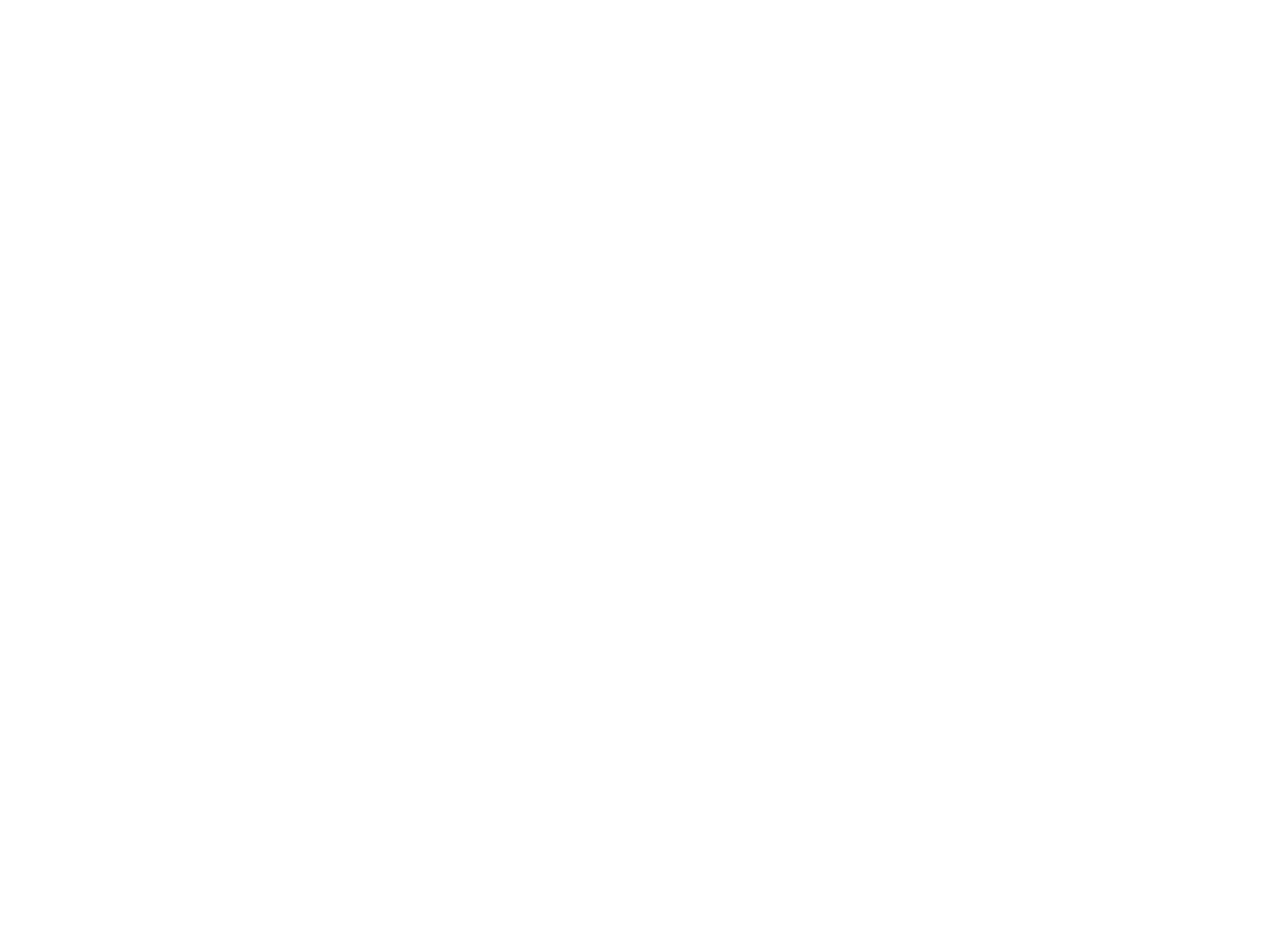
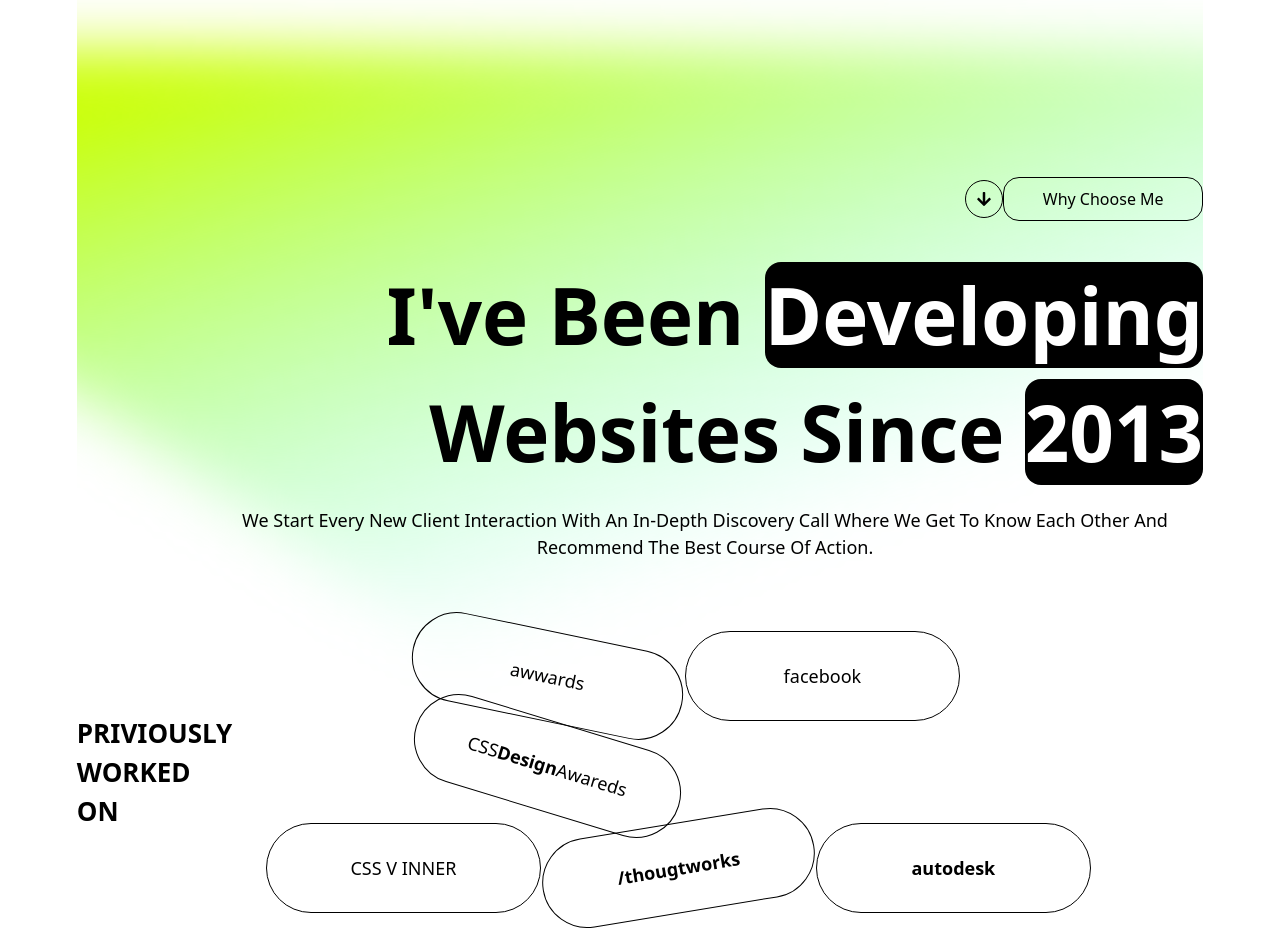
Before and after one commit to Md-Shorif-200/Raintor-Task-1, a React (Vite) app: page / in a window 1280 px wide. Shown: the part 1785-2720 px from the top of the page. Before the commit the page ends 1754 px from the top, so only its background shows below. Built offline with nearby package versions, Linux system fonts and the light colour scheme.

Commit message:
implement about section

```diff
--- a/src/Components/Navbar.jsx
+++ b/src/Components/Navbar.jsx
@@ -6,7 +6,7 @@
 
 const Navbar = ({handleDarkmodemode,mode}) => {
     return (
-        <nav className='nav_align py-[28px] px-[50px] sticky top-0 shadow-xl bg-white dark:bg-black'>
+        <nav className='nav_align py-[28px] px-[50px] sticky top-0 shadow-xl bg-white dark:bg-black z-50'>
               {/* nav logo */}
                  <div className="nav_logo ">
                       <h1 className='uppercase text-[34px] font-bold'>DEVLOP.ME</h1>
--- a/src/Components/Primary_btn.jsx
+++ b/src/Components/Primary_btn.jsx
@@ -4,6 +4,8 @@
 
 const Primary_btn = ({Text,icon}) => {
     return (
+
+
 
              <button className=' w-[182px] h-[58px] flex  items-center gap-x-2 capitalize border border-black dark:border-white py-5 rounded-[29px]'>
                              <div className= {`icon w-[38px] h-[38px] flex justify-center items-center  text-black dark:text-white  border border-black dark:border-white rounded-full`}>
--- /dev/null
+++ b/src/Components/Secondary_btn.jsx
@@ -0,0 +1,19 @@
+import React from 'react';
+import { FaArrowDown } from 'react-icons/fa';
+
+const Secondary_btn = () => {
+    return (
+        <div>
+             <div className='flex items-center '>
+                                 <div className= {`icon w-[38px] h-[38px] flex justify-center items-center  text-white border border-white rounded-full`}>
+                                                    <FaArrowDown></FaArrowDown>
+                                            </div>
+                                            <div>
+                                                 <p className='w-[200px] h-[44px] text-[16px] text-center text-white border border-white rounded-2xl capitalize flex items-center justify-center'>Why choose me</p>
+                                                  </div>
+                               </div>
+        </div>
+    );
+};
+
+export default Secondary_btn;
--- /dev/null
+++ b/src/Pages/HomePage/About.jsx
@@ -0,0 +1,48 @@
+import React from 'react';
+import aboutImg from '../../assets/about_img.png'
+import { FaArrowDown } from 'react-icons/fa';
+
+
+
+
+const About = () => {
+    return (
+        <div className=' w-[88%] mx-auto  pt-[208px]  ' style={{backgroundImage : `url(${aboutImg})`,backgroundPosition: 'center', backgroundSize: 'cover', backgroundRepeat : 'no-repeat'}}>
+
+                  <div className='flex justify-end items-center'>
+                                                 <div className= {` w-[38px] h-[38px] flex justify-center items-center  text-black border border-black rounded-full`}>
+                                                                    <FaArrowDown></FaArrowDown>
+                                                            </div>
+                                                            <div>
+                                                                 <p className='w-[200px] h-[44px] text-[16px] text-center text-black border border-black rounded-2xl capitalize flex items-center justify-center'>Why choose me</p>
+                                                                  </div>
+                    </div>
+
+               <div className='pl-[130px]'>
+                     <h1 className='text-[78px] font-bold capitalize text-end mt-9 mb-4'>I've been <span className='banner_badge'>Developing <br /> </span> Websites since <span className='banner_badge'>2013</span></h1>
+
+                    <p className='text-[18px] capitalize font-normal text-center mb-[70px]'> We start every new client interaction with an in-depth discovery call where we get to know each other and recommend the best course of action.</p>
+               </div>
+
+               <div className="flex items-center gap-x-8">
+                    <h2 className='uppercase text-[26px] font-bold'>priviously <br /> worked on</h2>
+
+                    <div className="about-btn">
+                          <div className="btn_group ml-36">
+                                  <button className='rotate-[11.73deg] ' >awwards</button>
+                                  <button className=' ' >facebook</button>
+                                  <button className='rotate-[16.97deg]  '>CSS<span className='font-bold'>Design</span>Awareds </button>
+                          </div>
+                          <div className="btn_group mt-3">
+                            <button >CSS V INNER</button>
+                            <button className='font-bold -rotate-[9.34deg]' >/thougtworks</button>
+                            <button className='font-bold' >autodesk</button>
+                          </div>
+                    </div>
+               </div>
+
+        </div>
+    );
+};
+
+export default About;
--- a/src/Pages/HomePage/Banner.jsx
+++ b/src/Pages/HomePage/Banner.jsx
@@ -1,39 +1,56 @@
-import React from 'react';
-import bannerImg from '../../assets/banner_img.png'
-import { FaFacebook, FaInstagram, FaTwitter } from 'react-icons/fa';
+import React from "react";
+import bannerImg from "../../assets/banner_img.png";
+import { FaFacebook, FaInstagram, FaTwitter } from "react-icons/fa";
 import { TfiLayoutLineSolid } from "react-icons/tfi";
-import Primary_btn from '../../Components/Primary_btn';
+import Primary_btn from "../../Components/Primary_btn";
 import { IoIosCall } from "react-icons/io";
-
-
 
 const Banner = () => {
   return (
-        <div className='w-full min-h-screen pl-[50px] pr-[262px] flex flex-col justify-center  ' style={{backgroundImage : `url(${bannerImg})`,backgroundPosition: 'center', backgroundSize: 'cover', backgroundRepeat : 'no-repeat'}}>
-
+    <div
+      className="w-full min-h-screen pl-[50px] pr-[262px] flex flex-col justify-center  "
+      style={{
+        backgroundImage: `url(${bannerImg})`,
+        backgroundPosition: "center",
+        backgroundSize: "cover",
+        backgroundRepeat: "no-repeat",
+      }}
+    >
       <div className="banner_heading">
-                       <h1 className='text-[78px] font-[700]'>Trusted <span className='banner_badge'>Partner</span> for <br /> Your Website <span className='banner_badge'>Develop.</span></h1>
+        <h1 className="text-[78px] font-bold capitalize">
+          Trusted <span className="banner_badge">Partner</span> for <br /> Your
+          Website <span className="banner_badge">Develop.</span>
+        </h1>
       </div>
 
       <div className="banner_cnt relative mt-12 flex ">
         <div className="social_media ">
-                      <p className='absolute -left-6 top-10 text-[18px] transform -rotate-[90deg]'> @williamrey </p>
+          <p className="absolute -left-6 top-10 text-[18px] transform -rotate-[90deg]">
+            {" "}
+            @williamrey{" "}
+          </p>
           <div className="social_icon  flex flex-col gap-3 ml-10">
-
-                              <FaTwitter className='w-[28px]'></FaTwitter>
-                              <FaInstagram className='w-[28px]'></FaInstagram>
-                              <FaFacebook className='w-[28px]'></FaFacebook>
-                               <TfiLayoutLineSolid className='-rotate-90 w-[28px]'></TfiLayoutLineSolid>
+            <FaTwitter className="w-[28px]"></FaTwitter>
+            <FaInstagram className="w-[28px]"></FaInstagram>
+            <FaFacebook className="w-[28px]"></FaFacebook>
+            <TfiLayoutLineSolid className="-rotate-90 w-[28px]"></TfiLayoutLineSolid>
           </div>
-
         </div>
         <div className="banner_description ml-64">
           <div className="paragrap ">
-                              <p className=''>  Building the worlds best marketing websites for over a decade. <br />Your trusted partner for strategy, design, and dev.</p>
+            <p className="">
+              {" "}
+              Building the worlds best marketing websites for over a decade.{" "}
+              <br />
+              Your trusted partner for strategy, design, and dev.
+            </p>
           </div>
 
           <div className="banner_btn mt-4">
-                                        <Primary_btn Text={'Schedule a Call'} icon={<IoIosCall></IoIosCall>}></Primary_btn>
+            <Primary_btn
+              Text={"Schedule a Call"}
+              icon={<IoIosCall></IoIosCall>}
+            ></Primary_btn>
           </div>
         </div>
       </div>
--- a/src/Pages/HomePage/Home.jsx
+++ b/src/Pages/HomePage/Home.jsx
@@ -1,12 +1,14 @@
 import React from 'react';
 import Banner from './Banner';
 import Skill from './Skill';
+import About from './About';
 
 const Home = () => {
     return (
         <div>
               <Banner></Banner>
                 <Skill></Skill>
+                <About></About>
         </div>
     );
 };
--- a/src/index.css
+++ b/src/index.css
@@ -23,3 +23,11 @@
     width: 45px;
     border: 1px solid black;
 }
+
+.btn_group button {
+      @apply border border-black rounded-[45px] w-[275px] h-[90px] text-black text-lg
+}
+
+.btn_group button:hover {
+      @apply bg-black text-white transition-all
+}
```
Also changed, not shown: src/Pages/HomePage/Skill.jsx (+56 -39 lines), src/assets/about_img.png (added). Lines whose indentation alone changed are shown as unchanged.
